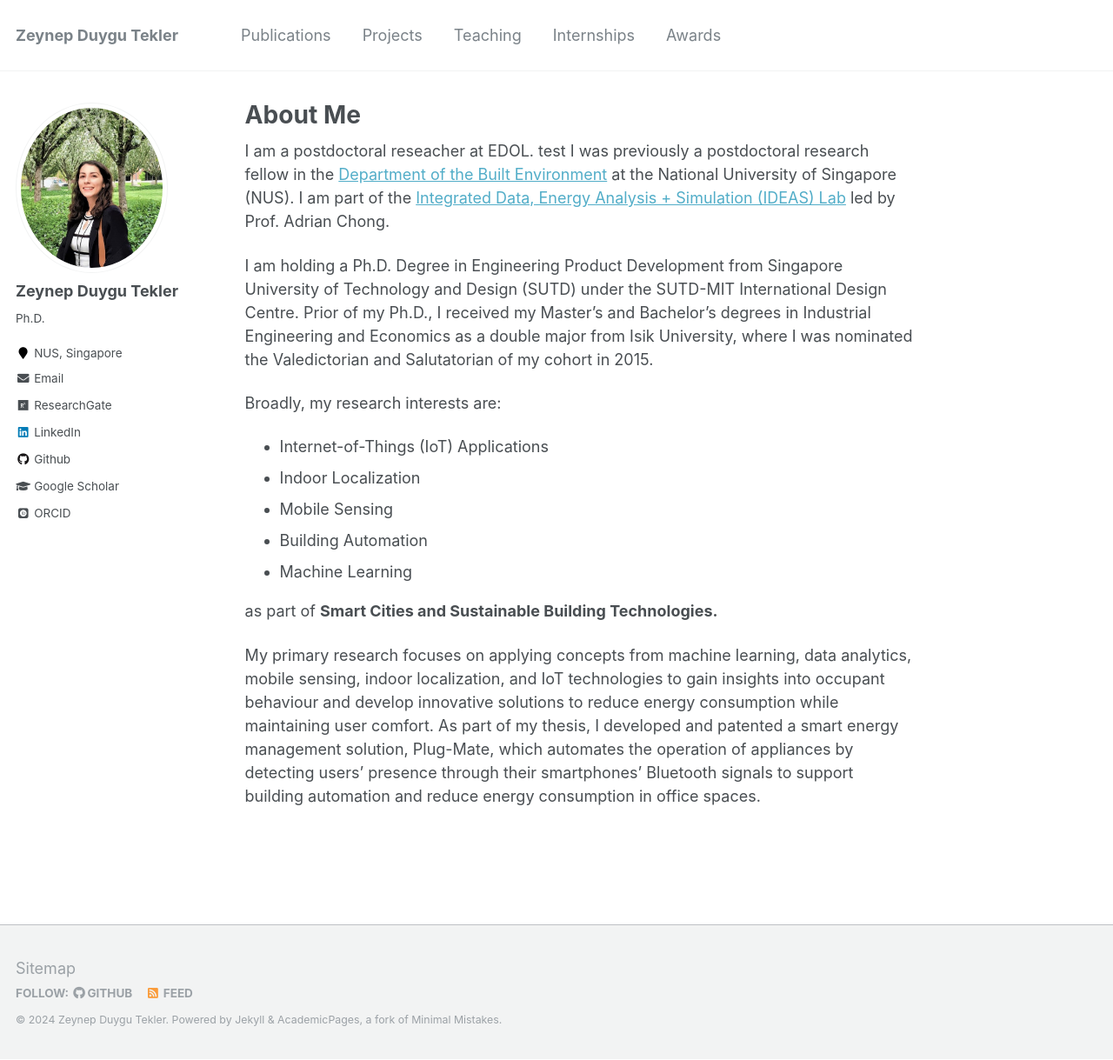
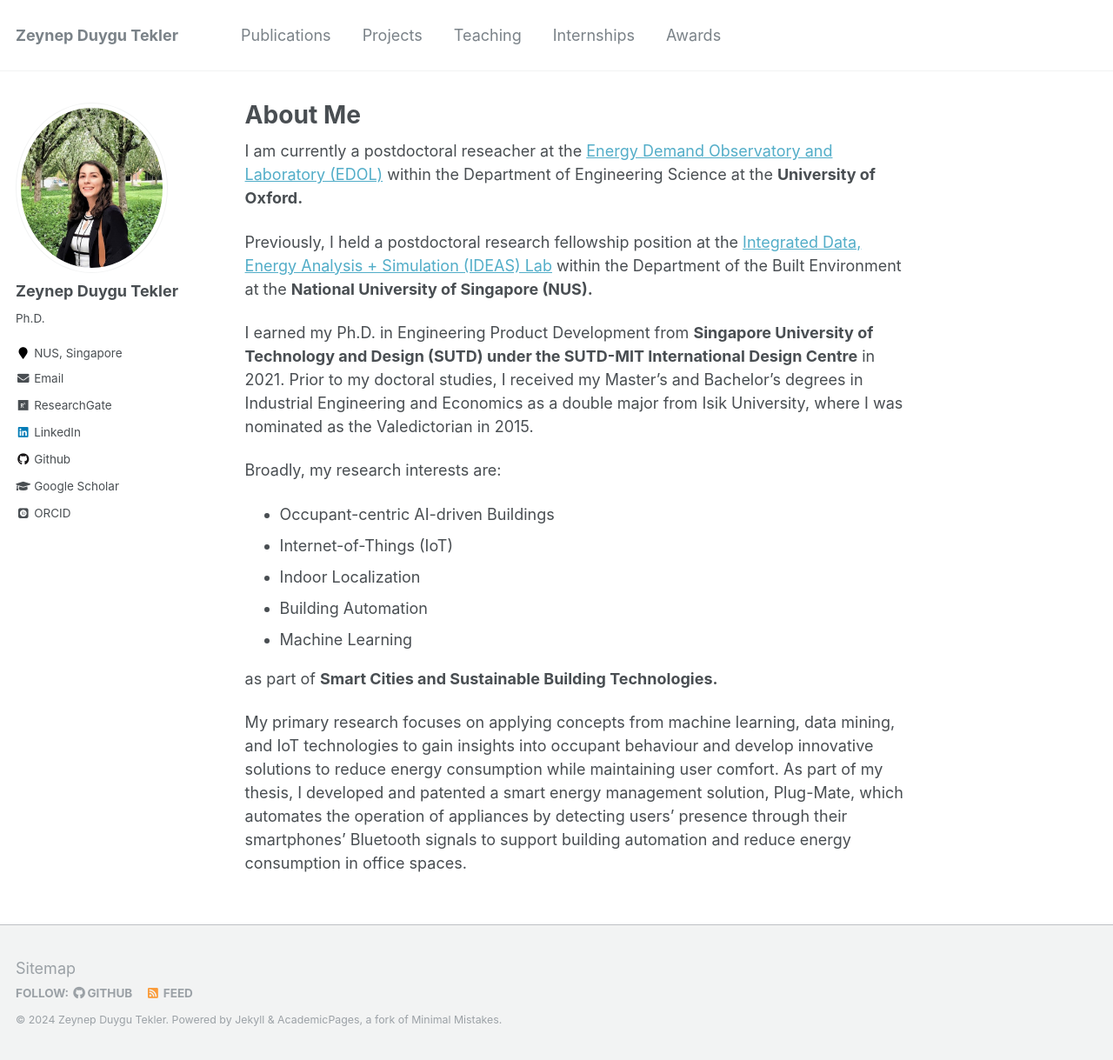
Before and after one commit to zeynepduygutekler/zeynepduygutekler.github.io, a Jekyll site: the page built from _pages/about.md, in a window 1280 px wide and 1219 px high. Shown: the whole window at 87% size. Built offline with Jekyll 4.4.1, drawn with Linux system fonts in a browser that asks for light colours; some web fonts are replaced.

Commit message:
about me updated.

```diff
--- a/_pages/about.md
+++ b/_pages/about.md
@@ -7,26 +7,25 @@
   - /about/
   - /about.html
 ---
-I am a postdoctoral reseacher at EDOL. test
-I was previously a postdoctoral research fellow in the [Department of the Built Environment](https://cde.nus.edu.sg/dbe/) at the National University of Singapore (NUS).
-I am part of the [Integrated Data, Energy Analysis + Simulation (IDEAS) Lab](https://ideaslab.io/) led by Prof. Adrian Chong.
+I am currently a postdoctoral reseacher at the [Energy Demand Observatory and Laboratory (EDOL)](https://edol.uk/) within the Department of Engineering Science at the **University of Oxford.**
 
-I am holding a Ph.D. Degree in Engineering Product Development from
-Singapore University of Technology and Design (SUTD) under the SUTD-MIT International Design Centre.
-Prior of my Ph.D., I received my Master's and Bachelor's degrees in Industrial Engineering and Economics
-as a double major from Isik University, where I was nominated the Valedictorian and Salutatorian of my cohort in 2015.
+Previously, I held a postdoctoral research fellowship position at the [Integrated Data, Energy Analysis + Simulation (IDEAS) Lab](https://ideaslab.io/) within the Department of the Built Environment at the **National University of Singapore (NUS).**
+
+I earned my Ph.D. in Engineering Product Development from **Singapore University of Technology and Design (SUTD) under the SUTD-MIT International Design Centre** in 2021.
+Prior to my doctoral studies, I received my Master's and Bachelor's degrees in Industrial Engineering and Economics
+as a double major from Isik University, where I was nominated as the Valedictorian in 2015.
 
 Broadly, my research interests are:
-* Internet-of-Things (IoT) Applications
+* Occupant-centric AI-driven Buildings
+* Internet-of-Things (IoT)
 * Indoor Localization
-* Mobile Sensing
 * Building Automation
 * Machine Learning
 
 as part of **Smart Cities and Sustainable Building Technologies.**
 
 My primary research focuses on applying concepts from machine learning,
-data analytics, mobile sensing, indoor localization, and IoT technologies to gain insights into
+data mining, and IoT technologies to gain insights into
 occupant behaviour and develop innovative solutions to reduce energy consumption while maintaining user comfort.
 As part of my thesis, I developed and patented a smart energy management solution, Plug-Mate,
 which automates the operation of appliances by detecting users' presence through their smartphones' Bluetooth signals to
```
